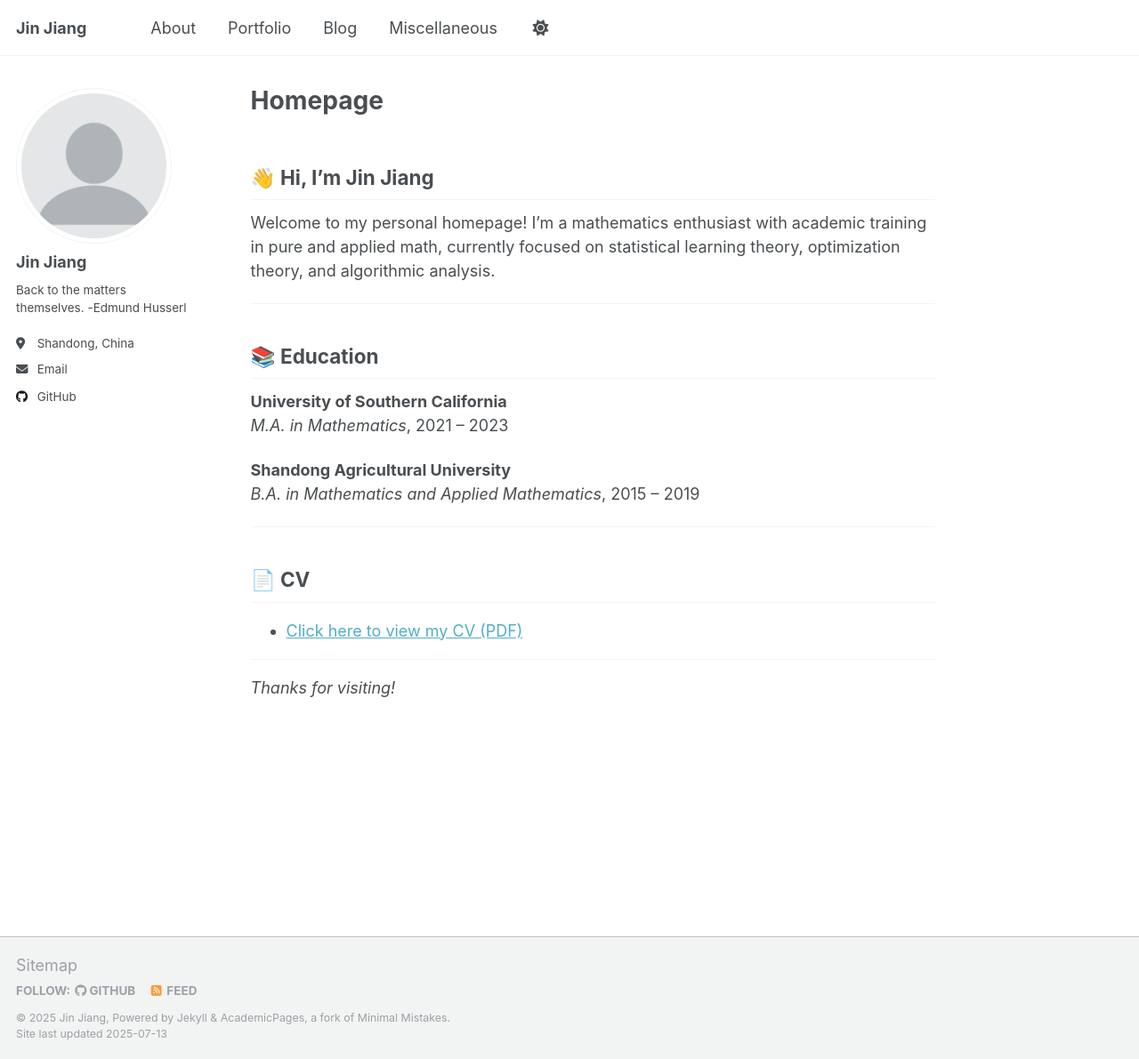
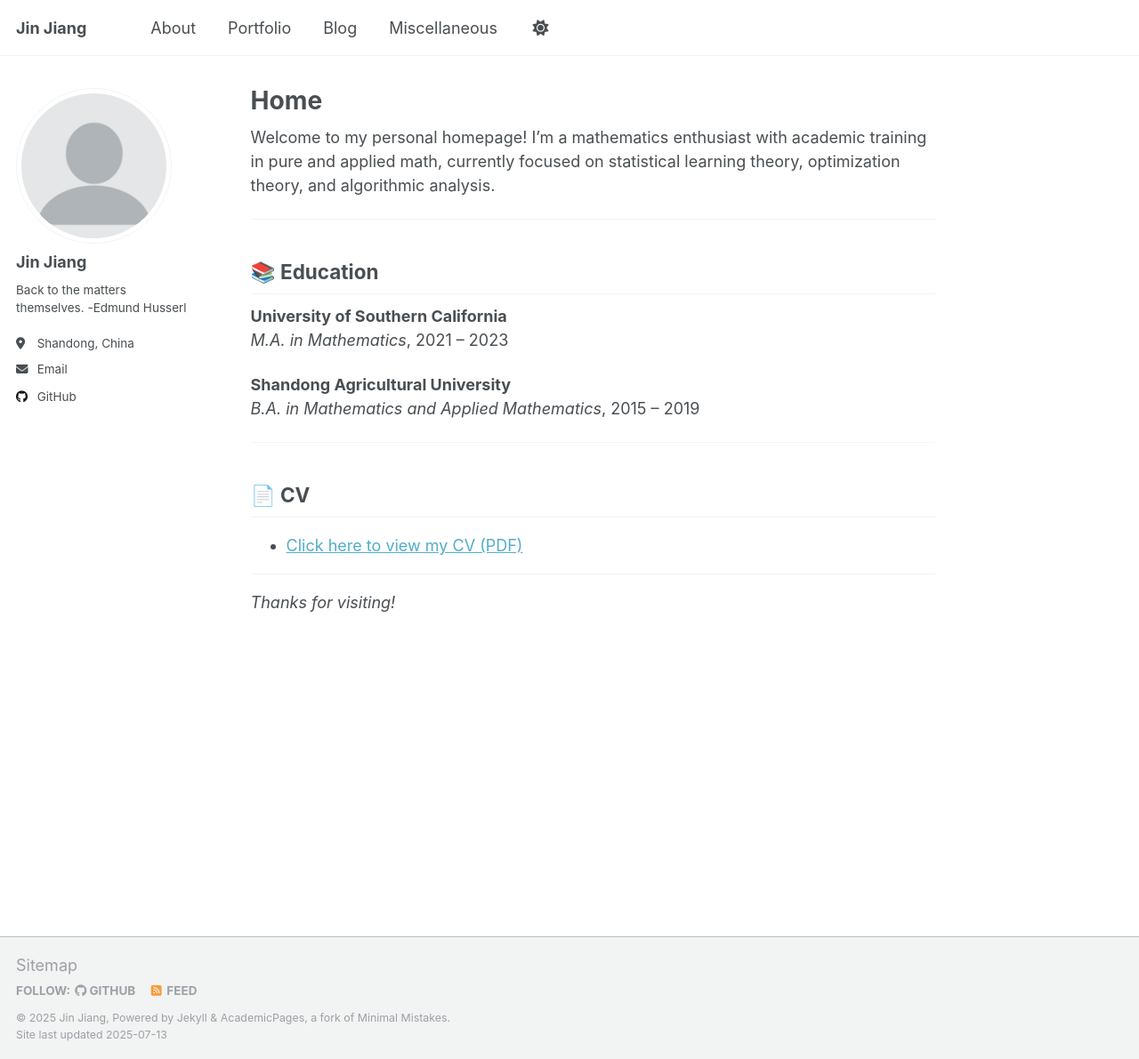
Before and after one commit to HollowolloH/hollowolloh.github.io, a Jekyll site: the page built from _pages/about.md, in a window 1280 px wide and 1191 px high. Shown: the whole window at 89% size. Built offline with Jekyll 4.4.1, drawn with Linux system fonts in a browser that asks for light colours; a script that is not in the unit is left out.

Commit message:
Update about.md

```diff
--- a/_pages/about.md
+++ b/_pages/about.md
@@ -1,13 +1,11 @@
 ---
 permalink: /
 author_profile: true
-title: "Homepage"
+title: "Home"
 redirect_from:
   - /about/
   - /about.html
 ---
-
-## 👋 Hi, I'm Jin Jiang
 
 Welcome to my personal homepage! I’m a mathematics enthusiast with academic training in pure and applied math, currently focused on statistical learning theory, optimization theory, and algorithmic analysis.
 
@@ -27,7 +25,7 @@ _B.A. in Mathematics and Applied Mathematics_, 2015 – 2019
 
 ## 📄 CV
 
-- [Click here to view my CV (PDF)](https://hollowowlloh.github.io/files/CV.pdf)
+- [Click here to view my CV (PDF)](https://hollowolloh.github.io/files/CV.pdf)
 
 ---
 
```
